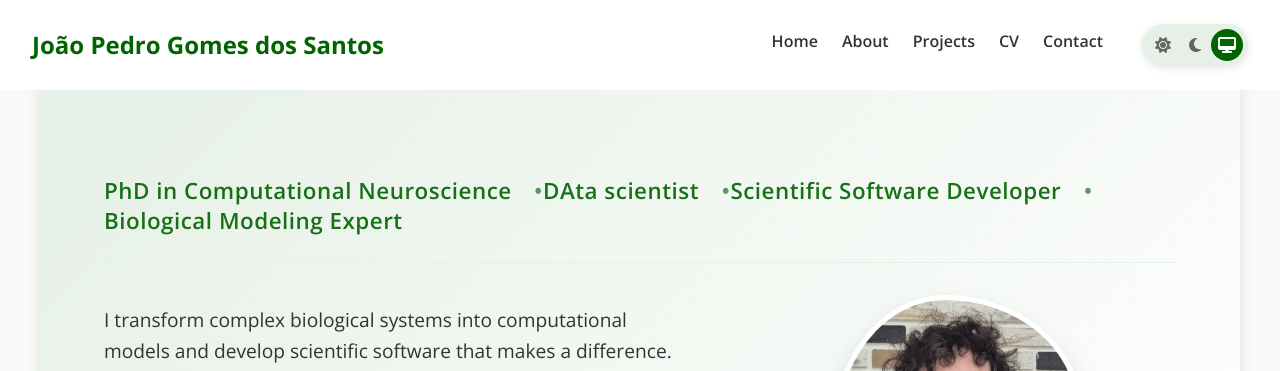
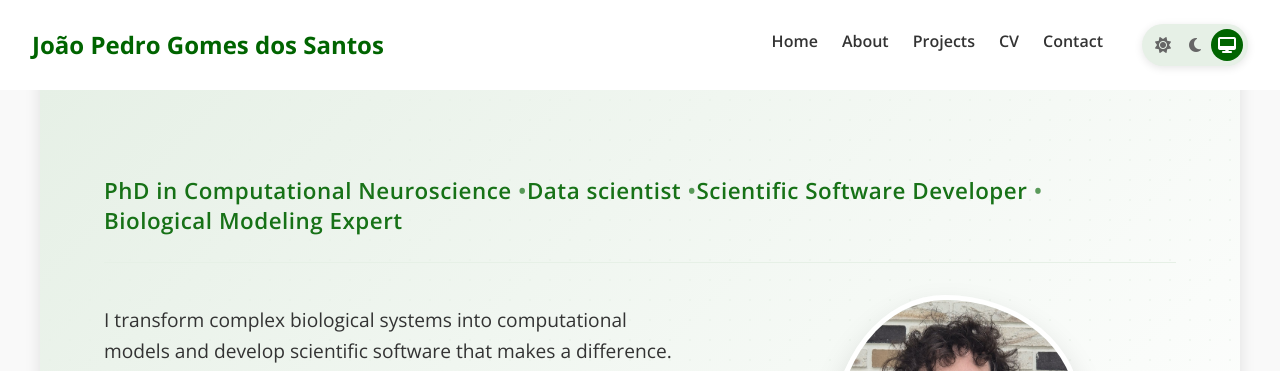
Before and after one commit to jpgsantos/jpgsantos.github.io, a Jekyll site: the page built from index.md, in a window 1280 px wide. Shown: the top 371 px of the page. Built offline with Jekyll 4.4.1, drawn with Linux system fonts in a browser that asks for light colours.

Commit message:
Update index.md

```diff
--- a/index.md
+++ b/index.md
@@ -9,7 +9,7 @@ title: Home
     <div class="attributes-list">
       <h2>
         <span class="attribute-item">PhD in Computational Neuroscience</span>
-        <span class="attribute-item">DAta scientist</span>
+        <span class="attribute-item">Data scientist</span>
         <span class="attribute-item">Scientific Software Developer</span>
         <span class="attribute-item">Biological Modeling Expert</span>
       </h2>
@@ -140,6 +140,8 @@ title: Home
   flex-direction: column;
   max-width: 1200px;
   width: 100%;
+  padding: 1px 2em 2em 2em;
+
   padding: 4em;
   margin: 0 auto;
   position: relative;
@@ -171,8 +173,7 @@ title: Home
 }
 
 .attribute-item:not(:last-child)::after {
-  content: "•";
-  margin-left: 1em;
+  content: " • ";
   opacity: 0.7;
 }
 
```
